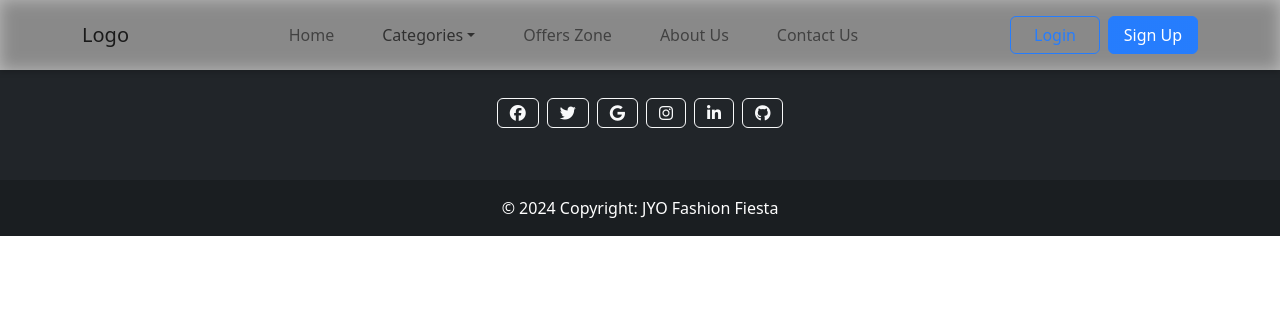
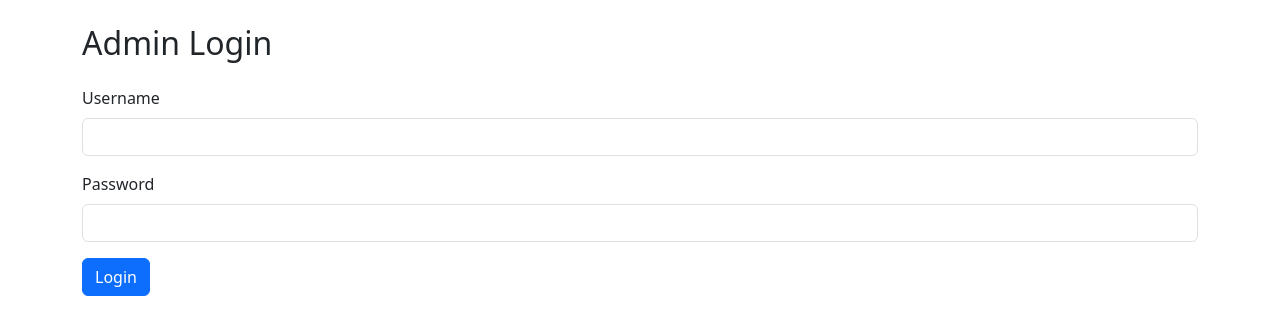
Before and after one commit to zaheerkhan317/JYO-Fashion-Fiesta, a React (Create React App) app: page /admin in a window 1280 px wide. Shown: the top 334 px of the page. Built offline with nearby package versions, Linux system fonts and the light colour scheme.

Commit message:
Add: Added admin.json & Admin Site

```diff
--- a/src/App.js
+++ b/src/App.js
@@ -1,6 +1,5 @@
-
-import './App.css';
-import { BrowserRouter as Router, Route, Routes } from 'react-router-dom';
+import React from 'react';
+import { BrowserRouter as Router, Route, Routes, useLocation } from 'react-router-dom';
 import NavbarHome from './components/Navbar/NavbarHome';
 import Footer from './components/Footer/Footer';
 import Home from './components/Home/Home';
@@ -8,21 +7,40 @@ import OffersZone from './components/OffersZone/OffersZone';
 import AboutUs from './components/About_Us/AboutUs';
 import ContactUs from './components/Contact/ContactUs';
 
-function App() {
+
+import AdminLogin from './components/Admin/AdminLogin/AdminLogin';
+import Dashboard from './components/Admin/Dashboard/Dashboard';
+import ProtectedRoute from './components/ProtectedRoutes/ProtectedRoute';
+
+function AppContent() {
+  const location = useLocation();
+  const isAdminRoute = location.pathname.startsWith('/admin');
+
   return (
-  <div className="App">
-    <Router>
-      <NavbarHome />
+    <>
+      {!isAdminRoute && <NavbarHome />}
       <Routes>
         <Route path="/home" element={<Home />} />
         <Route path="/offers" element={<OffersZone />} />
         <Route path="/about" element={<AboutUs />} />
         <Route path="/contact" element={<ContactUs />} />
+
+
+        <Route path="/admin" element={<AdminLogin />} />
+        <Route path="/dashboard" element={<ProtectedRoute><Dashboard /></ProtectedRoute>} />
       </Routes>
-      <Footer />
-    </Router>
-  </div>
+      {!isAdminRoute && <Footer />}
+    </>
+  );
+}
 
+function App() {
+  return (
+    <div className="App">
+      <Router>
+        <AppContent />
+      </Router>
+    </div>
   );
 }
 
--- /dev/null
+++ b/src/components/Admin/AdminLogin/AdminLogin.jsx
@@ -0,0 +1,76 @@
+import React, { useState, useEffect } from 'react';
+import { useNavigate } from 'react-router-dom';
+
+const AdminLogin = () => {
+  const [username, setUsername] = useState('');
+  const [password, setPassword] = useState('');
+  const [error, setError] = useState('');
+  const navigate = useNavigate();
+
+  // Check if user is already logged in
+  useEffect(() => {
+    const loggedInUser = localStorage.getItem('adminUser');
+    if (loggedInUser) {
+      navigate('/dashboard');
+    }
+  }, [navigate]);
+
+  const handleLogin = async (event) => {
+    event.preventDefault();
+
+    try {
+      const response = await fetch('/data/admin.json');
+      if (!response.ok) {
+        throw new Error('Network response was not ok at admin');
+      }
+      const data = await response.json();
+
+      if (username === data.username && password === data.password) {
+        // Save login state in localStorage
+        localStorage.setItem('adminUser', JSON.stringify({ username }));
+
+        // Redirect to admin dashboard
+        navigate('/dashboard');
+      } else {
+        setError('Invalid username or password');
+      }
+    } catch (err) {
+      console.error('Error fetching admin data:', err);
+      setError('Error logging in. Please try again later.');
+    }
+  };
+
+  return (
+    <div className="container">
+      <h2 className="my-4">Admin Login</h2>
+      <form onSubmit={handleLogin}>
+        <div className="mb-3">
+          <label htmlFor="username" className="form-label">Username</label>
+          <input
+            type="text"
+            className="form-control"
+            id="username"
+            value={username}
+            onChange={(e) => setUsername(e.target.value)}
+            required
+          />
+        </div>
+        <div className="mb-3">
+          <label htmlFor="password" className="form-label">Password</label>
+          <input
+            type="password"
+            className="form-control"
+            id="password"
+            value={password}
+            onChange={(e) => setPassword(e.target.value)}
+            required
+          />
+        </div>
+        {error && <div className="alert alert-danger">{error}</div>}
+        <button type="submit" className="btn btn-primary">Login</button>
+      </form>
+    </div>
+  );
+};
+
+export default AdminLogin;
--- /dev/null
+++ b/src/components/Admin/Dashboard/Dashboard.jsx
@@ -0,0 +1,20 @@
+import React from 'react';
+import { useNavigate } from 'react-router-dom';
+
+const Dashboard = () => {
+  const navigate = useNavigate();
+
+  const handleLogout = () => {
+    localStorage.removeItem('adminUser');
+    navigate('/admin');  // Redirect to login page
+  };
+
+  return (
+    <div>
+      <h1>Admin Dashboard</h1>
+      <button onClick={handleLogout}>Logout</button>
+    </div>
+  );
+};
+
+export default Dashboard;
--- /dev/null
+++ b/src/components/ProtectedRoutes/ProtectedRoute.jsx
@@ -0,0 +1,17 @@
+// src/components/ProtectedRoute.jsx
+import React from 'react';
+import { Navigate } from 'react-router-dom';
+
+const ProtectedRoute = ({ children }) => {
+  const isAuthenticated = localStorage.getItem('adminUser');
+
+  if (!isAuthenticated) {
+    // If not authenticated, redirect to admin login
+    return <Navigate to="/admin" />;
+  }
+
+  // If authenticated, render the children components (e.g., Dashboard)
+  return children;
+};
+
+export default ProtectedRoute;
```
Also changed, not shown: src/components/AppRoutes/AppRoutes.jsx (+8 -0 lines), public/data/admin.json (renamed from src/data/admin.json).
